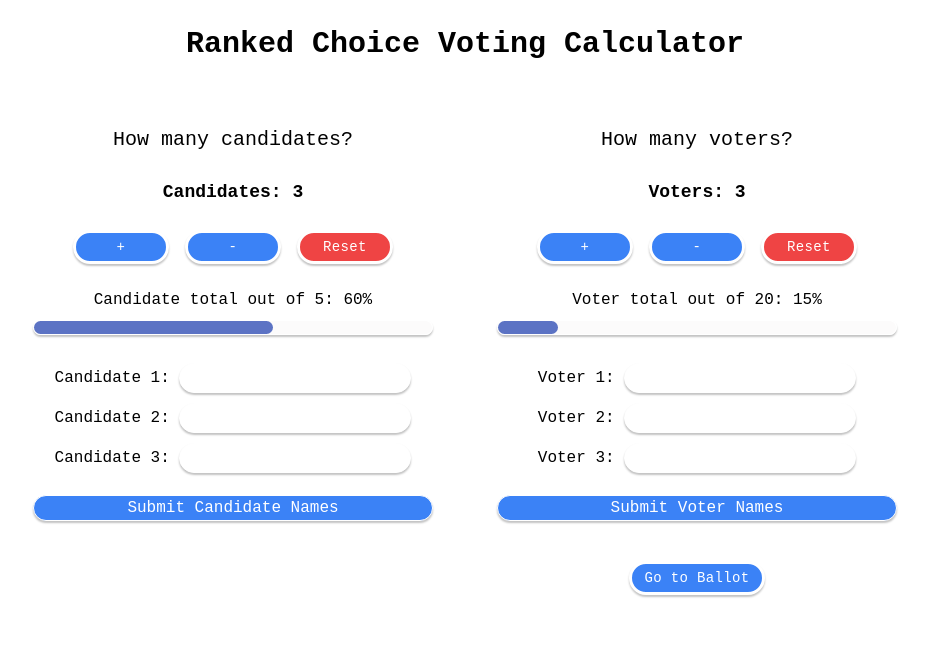
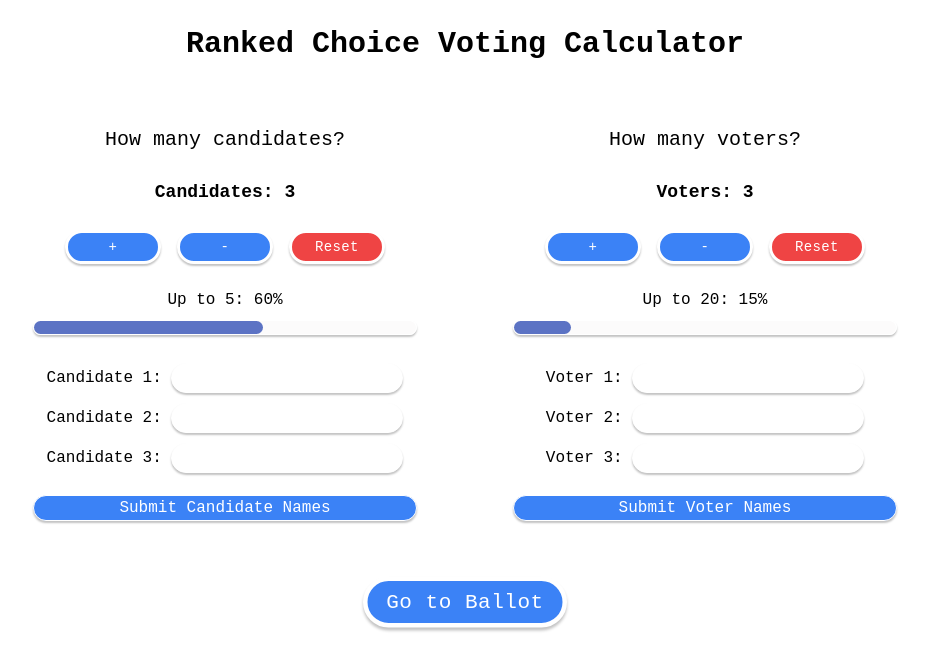
Before and after one commit to BrettEastman/RankedChoice, a Svelte app: page / in a window 1280 px wide. Shown: the top 670 px of the page, without its empty margins (175-1104 px from the left). Built offline with nearby package versions, Linux system fonts and the light colour scheme.

Commit message:
Add Stacks to all each layout screen of elements, add css to transform the scale of the Go to Ballot button, other CSS

```diff
--- a/src/App.svelte
+++ b/src/App.svelte
@@ -5,23 +5,23 @@
 	import { cubicOut } from 'svelte/easing';
   import { candidateCount1, voterCount1, candidatesStore, votersStore, electionStore, count, numberVoted, winnerStore } from './utils/stores';
 
+  import { calculateWinner } from './scripts/calculateWinner.svelte';
+
   import Button from './lib/Button.svelte';
   import Inline from './lib/Inline.svelte';
   import Stack from './lib/Stack.svelte';
   import Columns from './lib/Columns.svelte';
   import PadBox from './lib/PadBox.svelte';
   import Typewriter from './lib/Typewriter.svelte';
-
-  import { calculateWinner } from './scripts/calculateWinner.svelte';
   import Split from './lib/Split.svelte';
 
   let counter = 0;
   $: counter = $count;
 
-  // increment the number of candidates which will trigger a re-render of the form with the current number of slots to input candidate names
   let candidates = [];
   $: candidates = $candidatesStore;
 
+  // increment the number of candidates which will trigger a re-render of the form with the current number of slots to input candidate names
   const handleCandidateSubmit = (e) => {
     const candidateButton = document.getElementById('candidate');
     candidateButton.disabled = true;
@@ -35,10 +35,10 @@
     console.log('candidates:', candidates);
   };
 
-  // same with voters
   let voters = [];
   $: voters = $votersStore;
 
+  // same with voters
   const handleVoterSubmit = (e) => {
     const voterButton = document.getElementById('voter');
     voterButton.disabled = true;
@@ -163,9 +163,10 @@
 <TailwindCss />
 
 <main class="max-w-4xl p-4 m-auto text-center">
+  <Stack gutter="gap-12">
     {#if counter === 0}
-  <h1 class="text-3xl font-bold mt-2.5 mb-16 rounded-full hover:shadow-[rgba(0,_0,_0,_0.24)_0px_2px_2px] cursor-pointer" on:click|preventDefault={backToHome}>Ranked Choice Voting Calculator</h1>
-    <Split gutter="gap-16" switchAt="xl">
+    <h1 class="text-3xl font-bold mt-2.5 mb-4 rounded-full hover:shadow-[rgba(0,_0,_0,_0.24)_0px_2px_2px] cursor-pointer" on:click|preventDefault={backToHome}>Ranked Choice Voting Calculator</h1>
+      <Split gutter="gap-24" switchAt="xl">
         <div>
           <Stack gutter="gap-6">
             <p class="text-xl">
@@ -183,7 +184,7 @@
             </div>
 
             <Stack gutter="gap-2">
-            <label for="candidateProg">Candidate total out of 5: {Math.floor(($candidateCount / 5) * 100)}%</label>
+              <label for="candidateProg">Up to 5: {Math.floor(($candidateCount / 5) * 100)}%</label>
               <progress id="candidateProg" max="5" value={$candidateCount}></progress>
             </Stack>
 
@@ -220,7 +221,7 @@
             </div>
 
             <Stack gutter="gap-2">
-            <label for="voterprog">Voter total out of 20: {Math.floor(($voterCount / 20) * 100)}%</label>
+              <label for="voterprog">Up to 20: {Math.floor(($voterCount / 20) * 100)}%</label>
               <progress id="voterprog" max="20" value={$voterCount}></progress>
             </Stack>
 
@@ -237,19 +238,21 @@
                 <button class="voter" id="voter" type="submit">Submit Voter Names</button>
               </Stack>
             </form>
+          </Stack>
+        </div>
+      </Split>
       {#if $candidateCount1 > 0 && $voterCount1 > 0}
-            <div class="mt-4 rounded-s-full">
+        <div class="scale-150 mt-4 rounded-s-full">
           <Button onClick={handleElectionData}>Go to Ballot</Button>
         </div>
       {/if}
+    {/if}
   </Stack>
-      </div>
-    </Split>
-  {/if}
 
 
+  <Stack gutter="gap-12">
     {#if counter === 1}
-    <h1 class="text-3xl font-bold mt-2.5 mb-8 rounded-full hover:shadow-[rgba(0,_0,_0,_0.24)_0px_2px_2px] cursor-pointer" on:click|preventDefault={backToHome}>Ranked Choice Voting Calculator</h1>
+      <h1 class="text-3xl font-bold mt-2.5 mb-4 rounded-full hover:shadow-[rgba(0,_0,_0,_0.24)_0px_2px_2px] cursor-pointer" on:click|preventDefault={backToHome}>Ranked Choice Voting Calculator</h1>
       <h1 class="text-3xl font-bold mb-8">Candidates</h1>
       <Columns columns={$candidateCount} switchAt="sm">
         {#each $electionStore as candidate}
@@ -284,13 +287,16 @@
         </div>
       {/if}
     {/if}
+  </Stack>
 
+  <Stack gutter="gap-12">
     {#if counter === 2}
-    <h1 class="text-3xl font-bold mt-2.5 mb-8 rounded-full hover:shadow-[rgba(0,_0,_0,_0.24)_0px_2px_2px] cursor-pointer" on:click|preventDefault={backToHome}>Ranked Choice Voting Calculator</h1>
+      <h1 class="text-3xl font-bold mt-2.5 mb-4 rounded-full hover:shadow-[rgba(0,_0,_0,_0.24)_0px_2px_2px] cursor-pointer" on:click|preventDefault={backToHome}>Ranked Choice Voting Calculator</h1>
       <div class="text-xl">
         <Typewriter winner={winner}/>
       </div>
     {/if}
+  </Stack>
 </main>
 
 <style>
```
Lines whose indentation alone changed are shown as unchanged.
